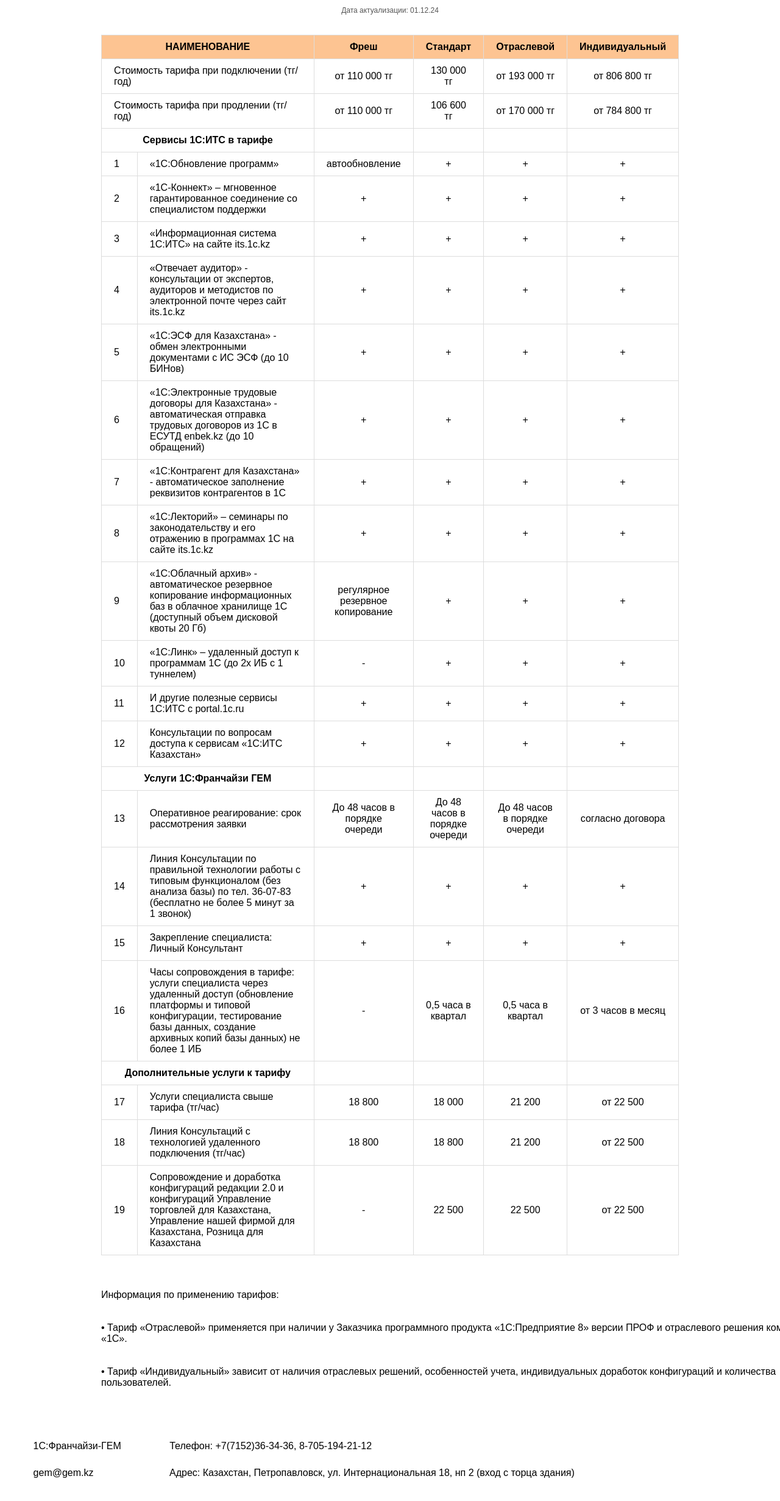
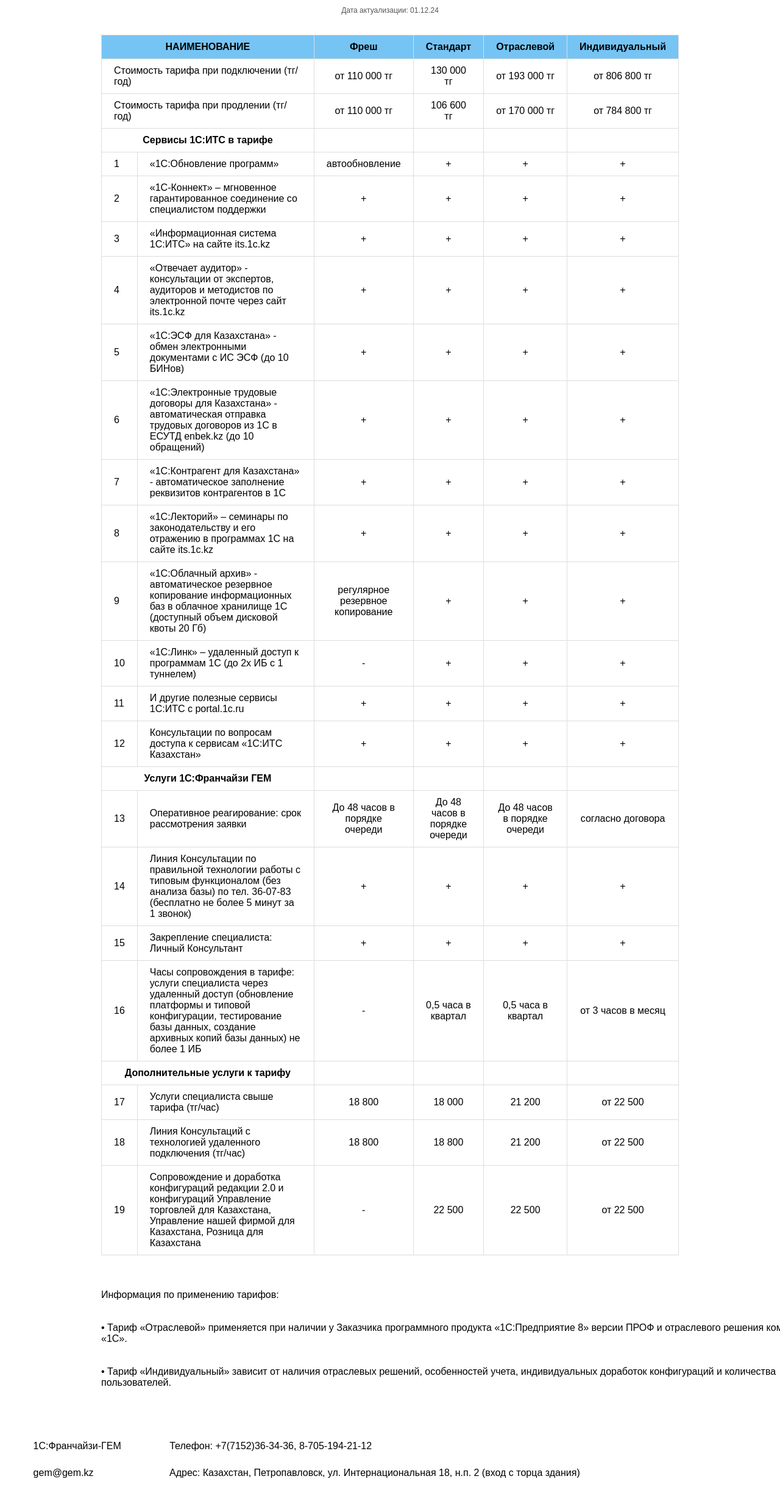
Before and after one commit to gemsk2018/gemskrate, a plain HTML site: page index.html in a window 1280 px wide. Shown: the part 78-2540 px from the top of the page at 61% size. Drawn offline with Linux system fonts and the light colour scheme.

Commit message:
Update index.html

```diff
--- a/index.html
+++ b/index.html
@@ -36,7 +36,7 @@
       }
 
       th {
-        background-color: #fdc492;
+        background-color: #76c4f4;
         text-align: center;
       }
 
@@ -424,7 +424,7 @@
   <p class="after-table-text_2">
     <span>gem@gem.kz</span>
     <span class="contact-info_2"
-      >Адрес: Казахстан, Петропавловск, ул. Интернациональная 18, нп 2 (вход с
+      >Адрес: Казахстан, Петропавловск, ул. Интернациональная 18, н.п. 2 (вход с
       торца здания)</span
     >
   </p>
```
